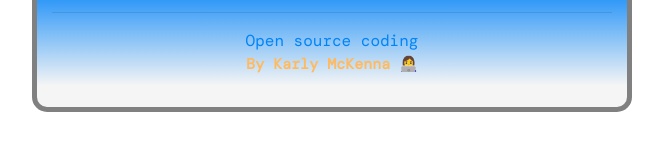
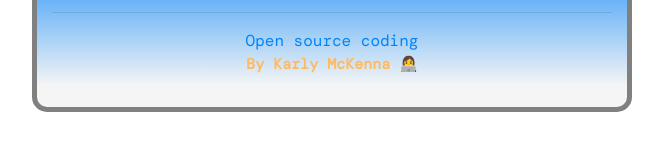
Before and after one commit to kmckenna8/weatherappKM, a plain HTML site: page index.html in a window 1280 px wide. Shown: the part 325-476 px from the top of the page, without its empty margins (308-971 px from the left). Drawn offline with nearby package versions, Linux system fonts and the light colour scheme; no server answers.

Commit message:
Update styles.css

```diff
--- a/src/styles.css
+++ b/src/styles.css
@@ -6,7 +6,7 @@
   background-color: #f3f8fe;
   max-width: 600px;
   padding: 15px 15px;
-  background-image: linear-gradient(to top, #f5f5f5 5%, #0183f8 30%);
+  background-image: linear-gradient(to top, #f5f5f5 5%, #0183f8 40%);
   border-radius: 15px;
   border-width: 5px;
   border-color: gray;
```
